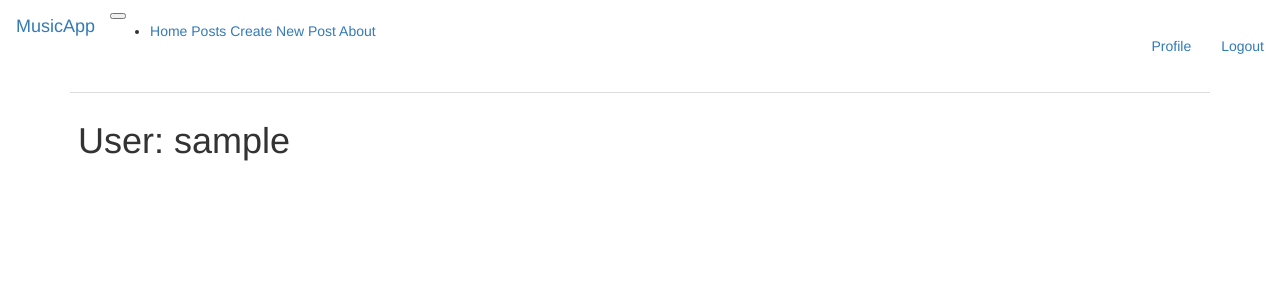
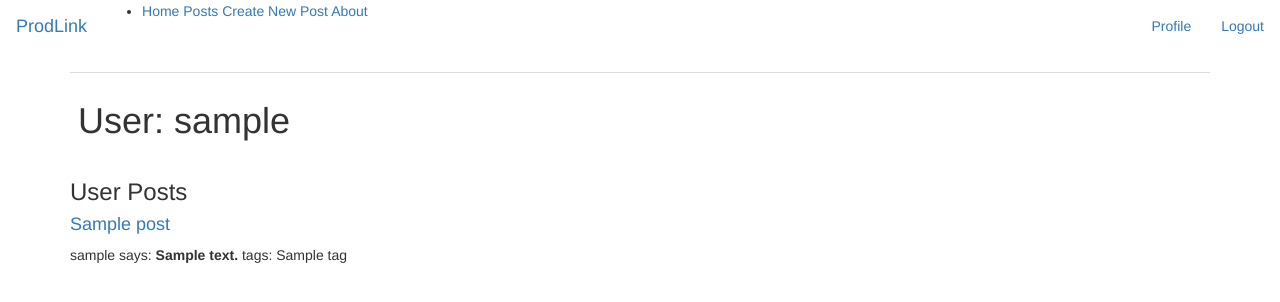
Before and after one commit to bensterbenk/ProdLink, a Flask app: a page that uses app/templates/base.html in a window 1280 px wide. Shown: the top 302 px of the page. Run offline with Flask 3, Linux system fonts and the light colour scheme; a user stored in the database is signed in; tables that the repository leaves empty hold one stand-in row (values such as "Sample post"); some libraries are stand-ins or nearby versions.

Commit message:
Allowed User page to display posts, and fixed some problems with base/index

```diff
--- a/app/routes.py
+++ b/app/routes.py
@@ -88,9 +88,9 @@ def register():
 @app.route('/user/<username>')
 @login_required
 def user(username):
-    user = User.query.filter_by(username=username).first_or_404()
+    active_user = User.query.filter_by(username=username).first_or_404()
     form = EmptyForm()
-    return render_template('user.html', user=user, form=form)
+    return render_template('user.html', user=active_user, form=form)
 
 @app.route('/samplesforum')
 def samples_forum():
--- a/app/templates/base.html
+++ b/app/templates/base.html
@@ -1,15 +1,9 @@
 {% extends 'bootstrap/base.html' %}
 
-{% block title %}
-    {% if title %}{{ title }} - ProdLink{% else %}Welcome to ProdLink{% endif %}
-{% endblock %}
 
 {% block navbar %}
     <nav class="navbar navbar-expand-lg navbar-light bg-light">
-        <a class="navbar-brand" href="#">MusicApp</a>
-        <button class="navbar-toggler" type="button" data-toggle="collapse" data-target="#navbarSupportedContent" aria-controls="navbarSupportedContent" aria-expanded="false" aria-label="Toggle navigation">
-            <span class="navbar-toggler-icon"></span>
-        </button>
+        <a class="navbar-brand" href="/">ProdLink</a>
         <div class="collapse navbar-collapse">
             <ul class="navbar-nav mr-auto">
               <li class="nav-item">
--- a/app/templates/index.html
+++ b/app/templates/index.html
@@ -1,4 +1,5 @@
 {% extends "base.html" %}
 {% block content %}
+    <h1>Welcome to ProdLink</h1>
     <h1>Hi, {{ current_user.username }}!</h1>
 {% endblock %}
--- a/app/templates/user.html
+++ b/app/templates/user.html
@@ -8,4 +8,15 @@
             </td>
         </tr>
     </table>
+    <h3>User Posts</h3>
+    {% for post in user.posts %}
+    <h4><a href="{{ url_for('post', post_id=post.id) }}">{{ post.title }}</a></h4>
+    <p>
+    {{ post.author.username }} says: <b>{{ post.body }}</b>
+        tags:
+        {% for tag in post.tags %}
+        {{ tag.name }}
+        {% endfor %}
+    </p>
+    {% endfor %}
 {% endblock %}
```
Also changed, not shown: app.db.
